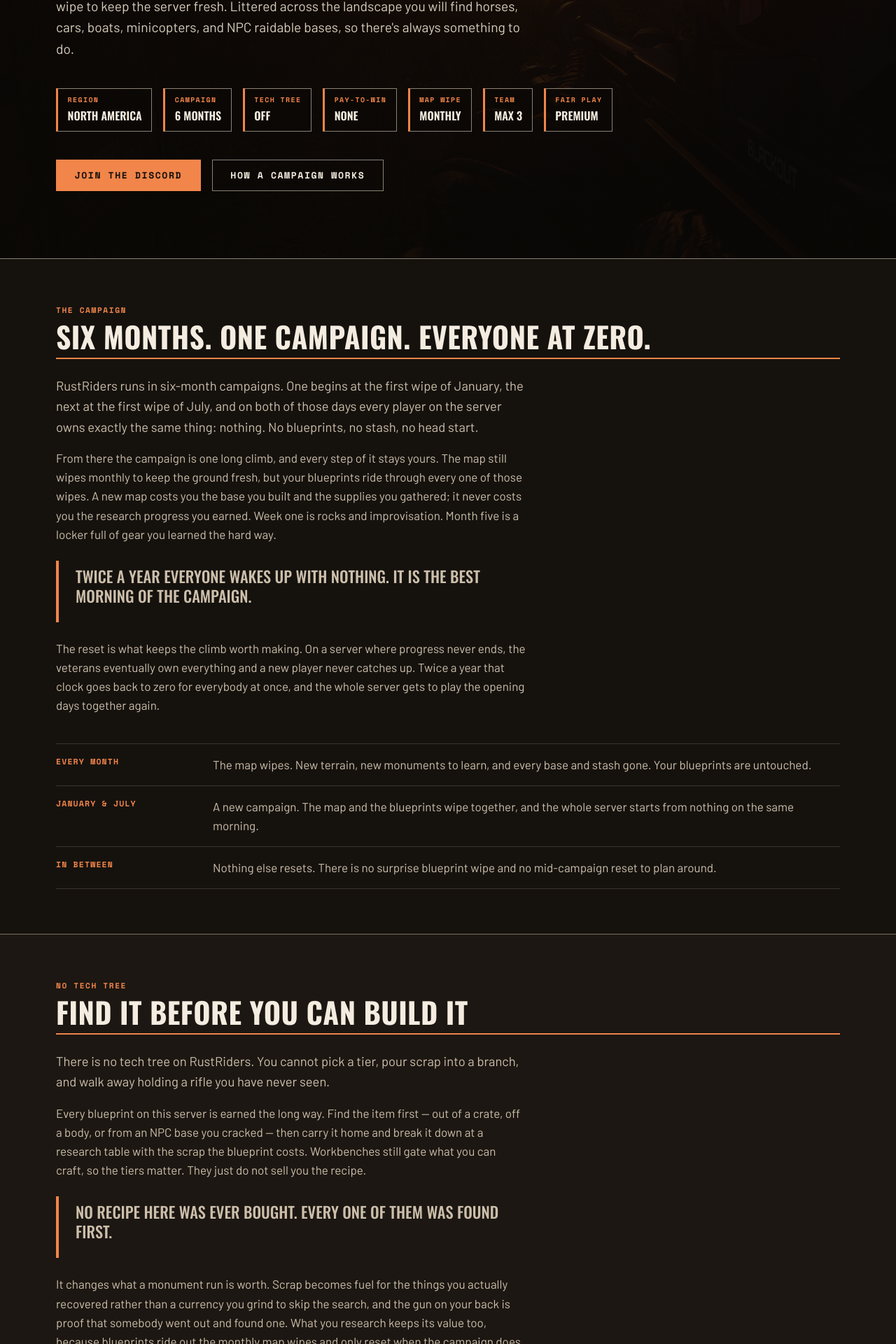
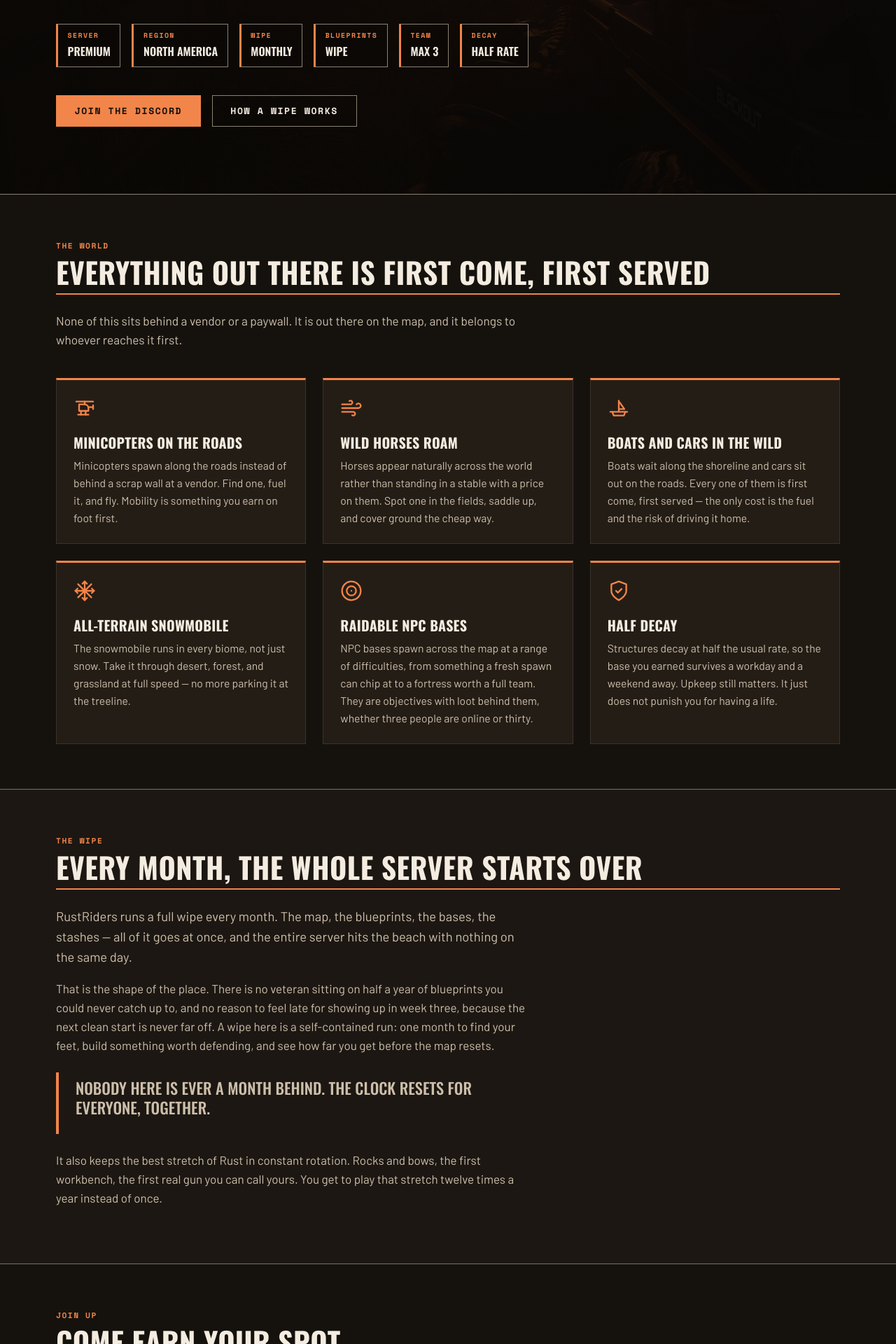
Before and after one commit to temetvince/rustriders, a React app: page / in a window 1280 px wide. Shown: the part 589-2509 px from the top of the page at 70% size. Built offline with nearby package versions, Linux system fonts and the light colour scheme.

Commit message:
Update website to match server settings

```diff
--- a/public/index.html
+++ b/public/index.html
@@ -7,7 +7,7 @@
     <meta name="darkreader-lock">
     <meta name="color-scheme" content="dark">
     <meta name="description"
-        content="RustRiders — a low-population North American Rust server where progression is earned, never bought. Six-month campaigns start everyone at nothing each January and July. No tech tree: find the item, then research it. No kits, no pay-to-win, and no vendor for the horses, minicopters, boats, and cars scattered across the map. Monthly map wipes, max team size 3, Rust Premium on.">
+        content="RustRiders — a laid back, low-population North American Rust server with a full wipe every month. Map and blueprints go together, so every wipe puts the whole server back on the beach on the same day. No pay-to-win and no kits: progression is earned in game. Horses, cars, boats, minicopters, and raidable NPC bases are scattered across the map instead of sold. Half decay, max team size 3, Rust Premium on.">
     <title>RustRiders · Low-Pop North American Rust Server</title>
     <link rel="icon" type="image/png" href="favicon.png">
     <link rel="apple-touch-icon" href="apple-touch-icon.png">
--- a/src/website/FactList/FactList.tsx
+++ b/src/website/FactList/FactList.tsx
@@ -10,7 +10,7 @@
  * reads each value as the answer to its label.
  *
  * The list carries no spacing of its own. A page that needs it set off from
- * what precedes it should wrap it, the way the campaign section does.
+ * what precedes it should wrap it, the way the wipe section does.
  */
 export default function FactList(props: FactListProps) {
   return (
--- a/src/website/Home/Home.tsx
+++ b/src/website/Home/Home.tsx
@@ -2,7 +2,6 @@
 
 import headerImg from '../../assets/header.jpg';
 import logoImg from '../../assets/logo.jpg';
-import FactList from '../FactList/FactList';
 import FeatureGrid from '../FeatureGrid/FeatureGrid';
 import Header from '../Header/Header';
 import Hero from '../Hero/Hero';
@@ -10,12 +9,11 @@
 
 /**
  * The complete landing page for RustRiders. The page makes one argument, and
- * the sections are its beats in order: a banner hero, the six-month campaign
- * that resets everybody to nothing, the no-tech-tree rule that is how
- * progression is earned rather than bought, what the world holds for a player
- * to find, and the invitation to join. All copy and section data come from
- * {@link module:HomeContent} and are passed down to purely presentational
- * components; this module only composes.
+ * the sections are its beats in order: a banner hero, the monthly full wipe
+ * that puts everybody back at nothing together, what the world holds for a
+ * player to find inside a wipe, and the invitation to join. All copy and
+ * section data come from {@link module:HomeContent} and are passed down to
+ * purely presentational components; this module only composes.
  *
  * Sections alternate between the base and `section-alt` backgrounds. Adding or
  * removing one means re-checking that no two `section-alt` bands end up
@@ -42,45 +40,6 @@
         />
 
         <section
-          id='campaign'
-          className='section'
-        >
-          <div className='section-inner'>
-            <p className='eyebrow'>The Campaign</p>
-            <h2>{content.campaignHeadline}</h2>
-            <div className='pitch'>
-              <p className='pitch-lead'>{content.campaignParagraphs[0]}</p>
-              <p>{content.campaignParagraphs[1]}</p>
-              <blockquote className='callout'>
-                <p>{content.campaignCallout}</p>
-              </blockquote>
-              <p>{content.campaignParagraphs[2]}</p>
-            </div>
-            <div className='section-block'>
-              <FactList facts={content.campaignCadence} />
-            </div>
-          </div>
-        </section>
-
-        <section
-          id='no-tech-tree'
-          className='section section-alt'
-        >
-          <div className='section-inner'>
-            <p className='eyebrow'>No Tech Tree</p>
-            <h2>{content.noTechTreeHeadline}</h2>
-            <div className='pitch'>
-              <p className='pitch-lead'>{content.noTechTreeParagraphs[0]}</p>
-              <p>{content.noTechTreeParagraphs[1]}</p>
-              <blockquote className='callout'>
-                <p>{content.noTechTreeCallout}</p>
-              </blockquote>
-              <p>{content.noTechTreeParagraphs[2]}</p>
-            </div>
-          </div>
-        </section>
-
-        <section
           id='world'
           className='section'
         >
@@ -93,8 +52,26 @@
         </section>
 
         <section
+          id='wipe'
+          className='section section-alt'
+        >
+          <div className='section-inner'>
+            <p className='eyebrow'>The Wipe</p>
+            <h2>{content.wipeHeadline}</h2>
+            <div className='pitch'>
+              <p className='pitch-lead'>{content.wipeParagraphs[0]}</p>
+              <p>{content.wipeParagraphs[1]}</p>
+              <blockquote className='callout'>
+                <p>{content.wipeCallout}</p>
+              </blockquote>
+              <p>{content.wipeParagraphs[2]}</p>
+            </div>
+          </div>
+        </section>
+
+        <section
           id='join'
-          className='section section-alt'
+          className='section'
         >
           <div className='section-inner'>
             <p className='eyebrow'>Join Up</p>
--- a/src/website/Home/content/hero.ts
+++ b/src/website/Home/content/hero.ts
@@ -6,11 +6,11 @@
 import { discordUrl } from './site';
 
 /** Headline set as the page's only `h1`, in the hero. */
-export const heroHeadline = 'Nothing is bought Everything is earned';
+export const heroHeadline = 'Ride free with PVE & PVP';
 
 /** Supporting deck beneath the hero headline. */
 export const heroDeck =
-  "A laid back North American Rust server built for players who want freedom and challenge. There is no pay-to-win; you earn your progression here. The tech tree is removed, so everything you carry is something you went out and found at least once. The playstyle is designed for 6 month campaigns for up to three people per team- starting with nothing, half decay to respect your time, and a monthly map wipe to keep the server fresh. Littered across the landscape you will find horses, cars, boats, minicopters, and NPC raidable bases, so there's always something to do.";
+  "A laid back North American Rust server built for players who want freedom and challenge. There is no pay-to-win; you earn your progression here. Everything wipes once a month — map and blueprints. Teams of up to three, with half decay to respect your time. Littered across the landscape you will find horses, cars, boats, minicopters, and NPC raidable bases, so there's always something to do.";
 
 /**
  * Quick-fact chips in the hero, in display order. Values are set in display
@@ -18,13 +18,12 @@
  * they summarise carries the detail.
  */
 export const heroChips = [
+  { label: 'Server', value: 'Premium' },
   { label: 'Region', value: 'North America' },
-  { label: 'Campaign', value: '6 Months' },
-  { label: 'Tech Tree', value: 'Off' },
-  { label: 'Pay-To-Win', value: 'None' },
-  { label: 'Map Wipe', value: 'Monthly' },
+  { label: 'Wipe', value: 'Monthly' },
+  { label: 'Blueprints', value: 'Wipe' },
   { label: 'Team', value: 'Max 3' },
-  { label: 'Fair Play', value: 'Premium' },
+  { label: 'Decay', value: 'Half Rate' },
 ] as const;
 
 /** Primary hero call-to-action — the Discord invite. */
@@ -35,6 +34,6 @@
 
 /** Secondary hero link, pointing at the opening beat of the story. */
 export const heroSecondaryCta = {
-  label: 'How A Campaign Works',
-  path: '#campaign',
+  label: 'How A Wipe Works',
+  path: '#wipe',
 } as const;
--- a/src/website/Home/content/join.ts
+++ b/src/website/Home/content/join.ts
@@ -11,7 +11,7 @@
 /** Body paragraphs for the closing section, in reading order. */
 export const joinParagraphs = [
   'RustRiders is a North American server kept deliberately low-population: room to build, no queue at the door, and roads you can actually drive. The Discord is where the rest of it lives — wipe news, looking-for-group, clips, and the in-game chat mirrored across so the server keeps talking while you are at work.',
-  'A campaign is running right now, and the next one starts everybody at nothing. Either is a good day to show up.',
+  'Rust Premium is switched on, so the fight you lose was lost to a person and not a program. A wipe is running right now, and the next one starts everybody at nothing. Either is a good day to show up.',
 ] as const;
 
 /** Primary closing call-to-action — the Discord invite. */
--- a/src/website/Home/content/progression.ts
+++ /dev/null
@@ -1,57 +0,0 @@
-/**
- * Copy for the two sections that describe how progression works: the six-month
- * campaign that resets it, and the no-tech-tree rule that earns it. They are
- * one story told in two halves, so keep them consistent — a change to how
- * blueprints are earned or wiped almost always touches both.
- */
-
-/** Headline for the campaign section. */
-export const campaignHeadline = 'Six months. One campaign. Everyone at zero.';
-
-/** Body paragraphs for the campaign section, in reading order. */
-export const campaignParagraphs = [
-  'RustRiders runs in six-month campaigns. One begins at the first wipe of January, the next at the first wipe of July, and on both of those days every player on the server owns exactly the same thing: nothing. No blueprints, no stash, no head start.',
-  'From there the campaign is one long climb, and every step of it stays yours. The map still wipes monthly to keep the ground fresh, but your blueprints ride through every one of those wipes. A new map costs you the base you built and the supplies you gathered; it never costs you the research progress you earned. Week one is rocks and improvisation. Month five is a locker full of gear you learned the hard way.',
-  'The reset is what keeps the climb worth making. On a server where progress never ends, the veterans eventually own everything and a new player never catches up. Twice a year that clock goes back to zero for everybody at once, and the whole server gets to play the opening days together again.',
-] as const;
-
-/** Pulled callout printed inside the campaign section. */
-export const campaignCallout =
-  'Twice a year everyone wakes up with nothing. It is the best morning of the campaign.';
-
-/**
- * The wipe cadence, rendered as a labelled list beneath the campaign pitch. It
- * states what resets and what survives at each interval, so a player can tell
- * at a glance what a given wipe will cost them.
- */
-export const campaignCadence = [
-  {
-    label: 'Every Month',
-    value:
-      'The map wipes. New terrain, new monuments to learn, and every base and stash gone. Your blueprints are untouched.',
-  },
-  {
-    label: 'January & July',
-    value:
-      'A new campaign. The map and the blueprints wipe together, and the whole server starts from nothing on the same morning.',
-  },
-  {
-    label: 'In Between',
-    value:
-      'Nothing else resets. There is no surprise blueprint wipe and no mid-campaign reset to plan around.',
-  },
-] as const;
-
-/** Headline for the no-tech-tree section. */
-export const noTechTreeHeadline = 'Find it before you can build it';
-
-/** Body paragraphs for the no-tech-tree section, in reading order. */
-export const noTechTreeParagraphs = [
-  'There is no tech tree on RustRiders. You cannot pick a tier, pour scrap into a branch, and walk away holding a rifle you have never seen.',
-  'Every blueprint on this server is earned the long way. Find the item first — out of a crate, off a body, or from an NPC base you cracked — then carry it home and break it down at a research table with the scrap the blueprint costs. Workbenches still gate what you can craft, so the tiers matter. They just do not sell you the recipe.',
-  'It changes what a monument run is worth. Scrap becomes fuel for the things you actually recovered rather than a currency you grind to skip the search, and the gun on your back is proof that somebody went out and found one. What you research keeps its value too, because blueprints ride out the monthly map wipes and only reset when the campaign does.',
-] as const;
-
-/** Pulled callout printed inside the no-tech-tree section. */
-export const noTechTreeCallout =
-  'No recipe here was ever bought. Every one of them was found first.';
--- a/src/website/Home/content/site.ts
+++ b/src/website/Home/content/site.ts
@@ -23,9 +23,9 @@
  * the `id` of a section on the page, or the link scrolls nowhere.
  */
 export const navItems = [
-  { label: 'The Campaign', path: '#campaign' },
-  { label: 'No Tech Tree', path: '#no-tech-tree' },
   { label: 'The World', path: '#world' },
+  { label: 'The Wipe', path: '#wipe' },
+  { label: 'Join Up', path: '#join' },
 ] as const;
 
 /** Call-to-action button in the sticky header. */
--- /dev/null
+++ b/src/website/Home/content/wipe.ts
@@ -0,0 +1,20 @@
+/**
+ * Copy for "The Wipe" section — the monthly full reset that gives the server
+ * its shape. Map and blueprints wipe together, so nothing carries between
+ * wipes. Any copy that suggests progress survives a wipe contradicts this
+ * section and is wrong.
+ */
+
+/** Headline for the wipe section. */
+export const wipeHeadline = 'Every month, the whole server starts over';
+
+/** Body paragraphs for the wipe section, in reading order. */
+export const wipeParagraphs = [
+  'RustRiders runs a full wipe every month. The map, the blueprints, the bases, the stashes — all of it goes at once, and the entire server hits the beach with nothing on the same day.',
+  'That is the shape of the place. There is no veteran sitting on half a year of blueprints you could never catch up to, and no reason to feel late for showing up in week three, because the next clean start is never far off. A wipe here is a self-contained run: one month to find your feet, build something worth defending, and see how far you get before the map resets.',
+  'It also keeps the best stretch of Rust in constant rotation. Rocks and bows, the first workbench, the first real gun you can call yours. You get to play that stretch twelve times a year instead of once.',
+] as const;
+
+/** Pulled callout printed inside the wipe section. */
+export const wipeCallout =
+  'Nobody here is ever a month behind. The clock resets for everyone, together.';
```
Also changed, not shown: src/website/Home/HomeContent.ts (+6 -6 lines), 1 other file (tests, documents, lock files or other folders).
